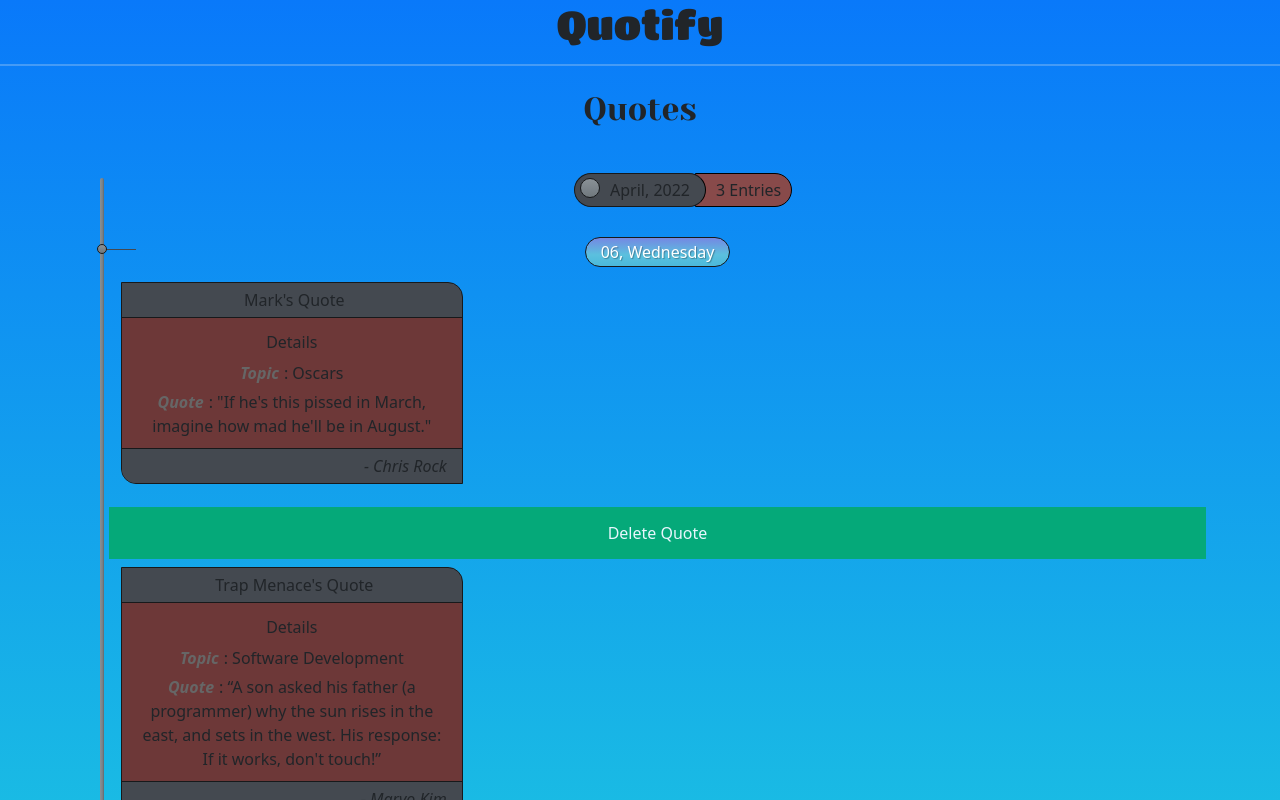
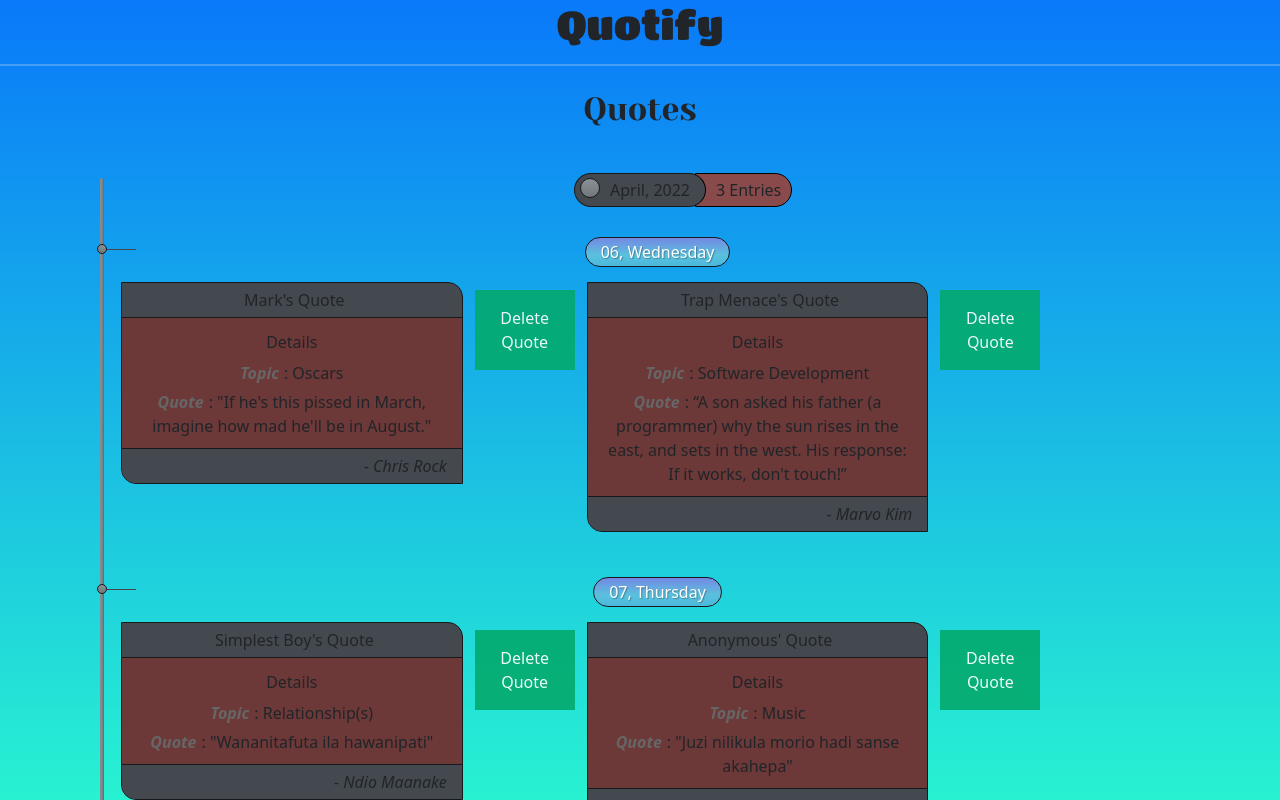
Before and after one commit to ItsMarvoKim/Quotify, an Angular app: page / in a window 1280 px wide. Shown: the top 800 px of the page. Built offline with nearby package versions, Linux system fonts and the light colour scheme; a web font is replaced by a local one.

Commit message:
button height adjusted

```diff
--- a/src/app/app.component.css
+++ b/src/app/app.component.css
@@ -10,7 +10,8 @@ button {
     margin: 8px 0;
     border: none;
     cursor: pointer;
-    width: 100%;
+    height: 80px;
+    width: 100px;
     opacity: 0.9;
 }
 
```
